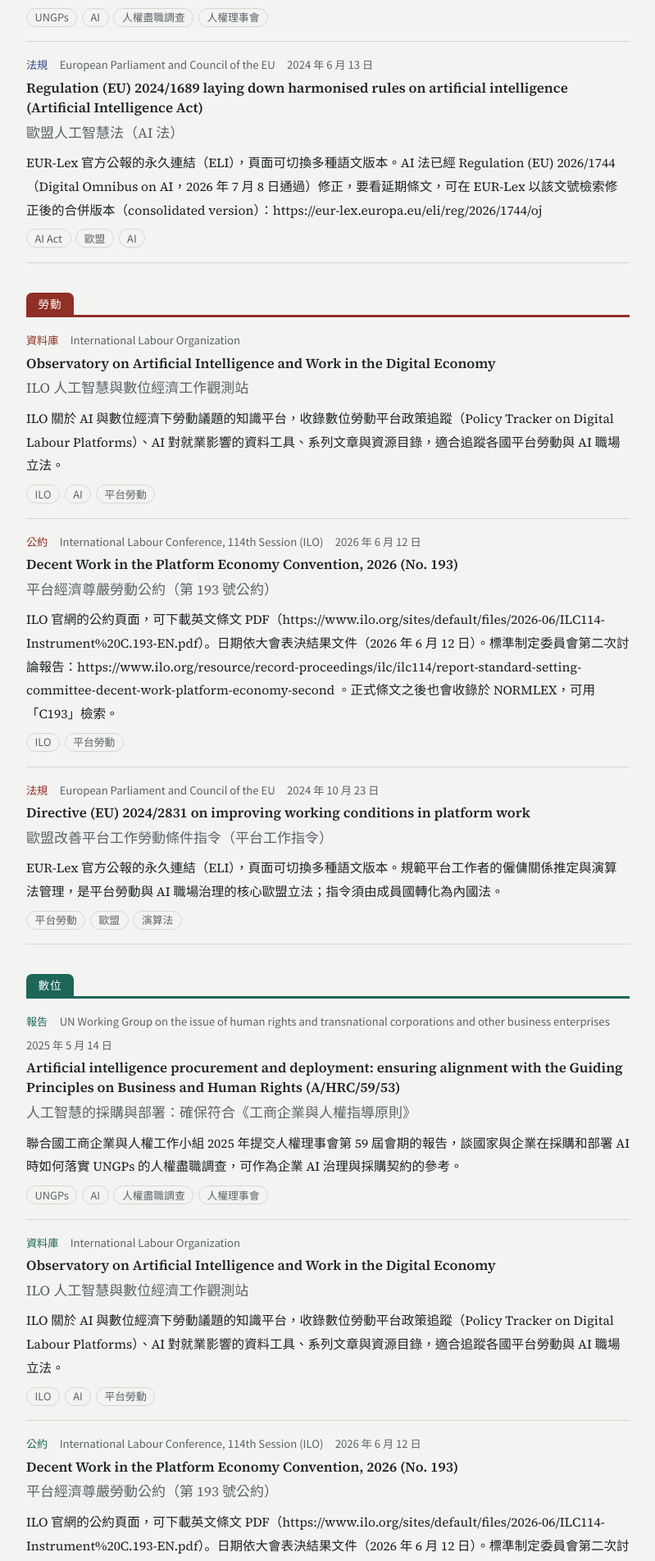
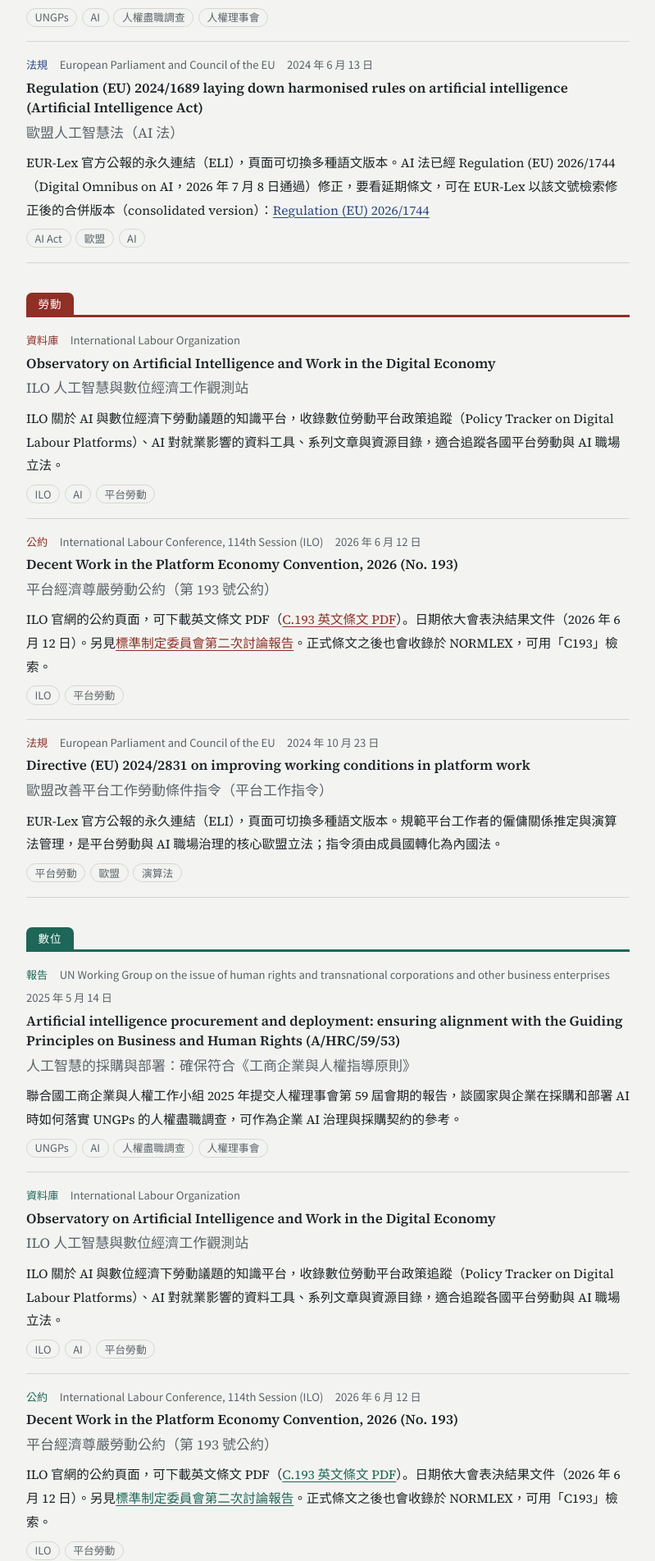
Before and after one commit to chadfan1004/Newsletter-for-international-human-rights-law-gender-theory-and-labour-law, a Jekyll site: the page built from library.html, in a window 1280 px wide. Shown: the part 624-2528 px from the top of the page at 82% size, without its empty margins (128-927 px from the left). Built offline with Jekyll 4.4.1, drawn with Linux system fonts in a browser that asks for light colours; some of the changed text lies outside the part shown.

Commit message:
Render library notes as Markdown with links

```diff
--- a/_data/library/20261021-110500-digital.yml
+++ b/_data/library/20261021-110500-digital.yml
@@ -12,5 +12,5 @@
 - 歐盟
 - AI
 url: https://eur-lex.europa.eu/eli/reg/2024/1689/oj
-note: EUR-Lex 官方公報的永久連結（ELI），頁面可切換多種語文版本。AI 法已經 Regulation (EU) 2026/1744（Digital Omnibus on AI，2026 年 7 月 8 日通過）修正，要看延期條文，可在 EUR-Lex 以該文號檢索修正後的合併版本（consolidated version）：https://eur-lex.europa.eu/eli/reg/2026/1744/oj
+note: EUR-Lex 官方公報的永久連結（ELI），頁面可切換多種語文版本。AI 法已經 Regulation (EU) 2026/1744（Digital Omnibus on AI，2026 年 7 月 8 日通過）修正，要看延期條文，可在 EUR-Lex 以該文號檢索修正後的合併版本（consolidated version）：[Regulation (EU) 2026/1744](https://eur-lex.europa.eu/eli/reg/2026/1744/oj)
 added: '2026-10-21'
--- a/_data/library/20261021-110503-labour.yml
+++ b/_data/library/20261021-110503-labour.yml
@@ -11,5 +11,5 @@
 - ILO
 - 平台勞動
 url: https://www.ilo.org/resource/record-decisions/convention-concerning-decent-work-platform-economy-2026
-note: ILO 官網的公約頁面，可下載英文條文 PDF（https://www.ilo.org/sites/default/files/2026-06/ILC114-Instrument%20C.193-EN.pdf）。日期依大會表決結果文件（2026 年 6 月 12 日）。標準制定委員會第二次討論報告：https://www.ilo.org/resource/record-proceedings/ilc/ilc114/report-standard-setting-committee-decent-work-platform-economy-second 。正式條文之後也會收錄於 NORMLEX，可用「C193」檢索。
+note: ILO 官網的公約頁面，可下載英文條文 PDF（[C.193 英文條文 PDF](https://www.ilo.org/sites/default/files/2026-06/ILC114-Instrument%20C.193-EN.pdf)）。日期依大會表決結果文件（2026 年 6 月 12 日）。另見[標準制定委員會第二次討論報告](https://www.ilo.org/resource/record-proceedings/ilc/ilc114/report-standard-setting-committee-decent-work-platform-economy-second)。正式條文之後也會收錄於 NORMLEX，可用「C193」檢索。
 added: '2026-10-21'
--- a/assets/style.css
+++ b/assets/style.css
@@ -240,3 +240,5 @@
 .lib-pending { font-family: var(--sans); font-size: .72rem; padding: 0 .45rem; border-radius: 999px; border: 1px dashed var(--muted); color: var(--muted); }
 .lib-source { margin: .35rem 0 0; font-family: var(--sans); font-size: .82rem; color: var(--muted); }
 .lib-source a { color: var(--muted); }
+.lib-note { margin: .45rem 0 0; font-size: .97rem; }
+.lib-note p { margin: 0; }
--- a/library.html
+++ b/library.html
@@ -51,7 +51,7 @@
       </p>
       <h3><a href="{{ i.url }}" target="_blank" rel="noopener">{{ i.title }}</a></h3>
       {%- if i.title_zh %}<p class="lib-zh">{{ i.title_zh }}</p>{% endif %}
-      {%- if i.note %}<p class="lib-note">{{ i.note }}</p>{% endif %}
+      {%- if i.note and i.note != "" %}<div class="lib-note">{{ i.note | markdownify }}</div>{% endif %}
       {%- if i.tags.size > 0 %}
       <ul class="tags">{% for t in i.tags %}<li>{{ t }}</li>{% endfor %}</ul>
       {%- endif %}
```
Also changed, not shown: LIBRARY.md (+1 -1 lines).
